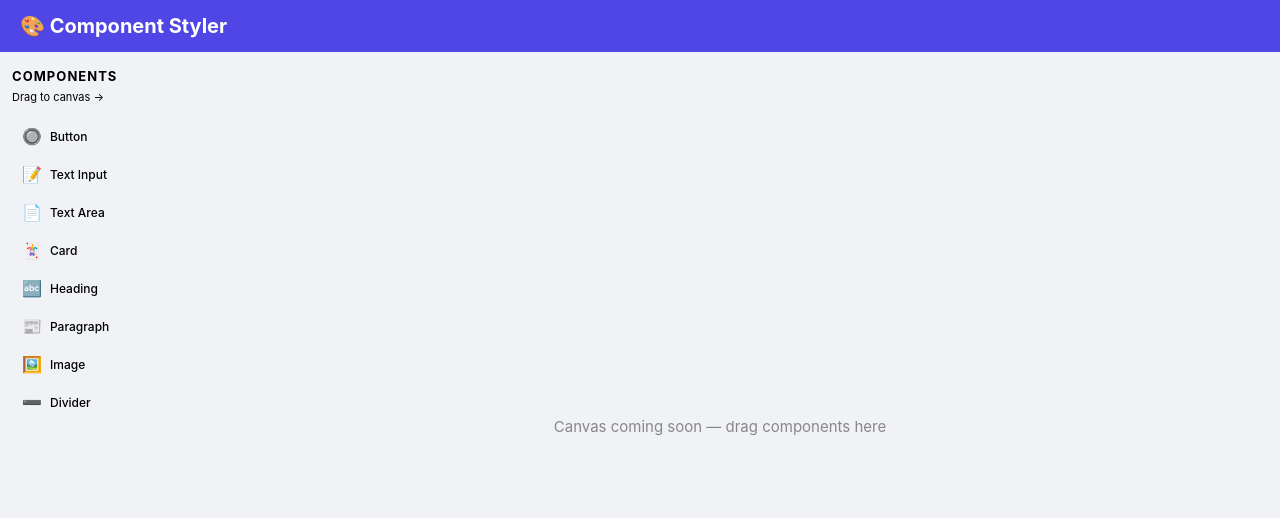
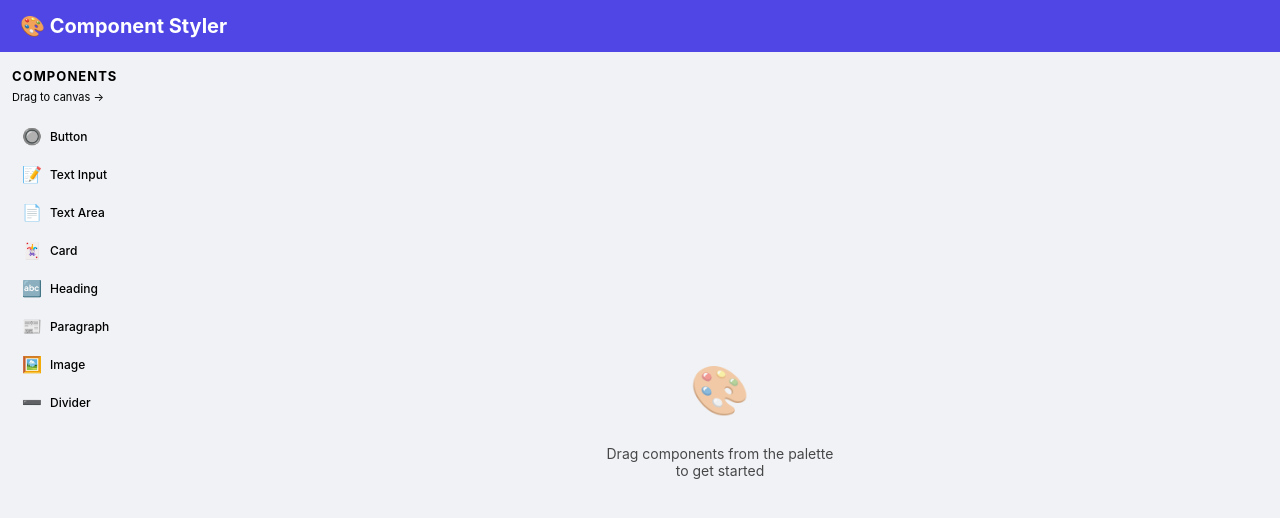
Before and after one commit to Darzu-Catalin/WP_LAB_6, a React (Create React App) app in the folder component-styler/: page / in a window 1280 px wide. Shown: the top 518 px of the page. Built offline with nearby package versions, Linux system fonts and the light colour scheme.

Commit message:
Implement canvas area and drag-drop functionality

```diff
--- a/component-styler/src/App.js
+++ b/component-styler/src/App.js
@@ -1,12 +1,61 @@
-import React from 'react';
-import { DndContext, PointerSensor, useSensor, useSensors } from '@dnd-kit/core';
+import React, { useState, useCallback } from 'react';
+import { DndContext, DragOverlay, PointerSensor, useSensor, useSensors } from '@dnd-kit/core';
+import { DEFAULT_STYLES, COMPONENT_TYPES, generateId } from './utils/componentUtils';
 import ComponentPalette from './components/ComponentPalette';
+import Canvas from './components/Canvas';
 import './App.css';
 
 function App() {
+  const [components, setComponents] = useState([]);
+  const [draggedPaletteType, setDraggedPaletteType] = useState(null);
+
   const sensors = useSensors(
     useSensor(PointerSensor, { activationConstraint: { distance: 5 } })
   );
+
+  const handleDragStart = useCallback((event) => {
+    const { active } = event;
+    if (active.data.current?.fromPalette) {
+      setDraggedPaletteType(active.data.current.componentType);
+    }
+  }, []);
+
+  const handleDragEnd = useCallback((event) => {
+    const { active, over, delta } = event;
+    setDraggedPaletteType(null);
+    if (!over) return;
+
+    if (active.data.current?.fromPalette && over.id === 'canvas') {
+      const canvasEl = document.querySelector('.canvas');
+      if (!canvasEl) return;
+      const rect = canvasEl.getBoundingClientRect();
+      const x = Math.max(0, Math.round((rect.width / 2) - 60 + (Math.random() - 0.5) * 80));
+      const y = Math.max(0, Math.round((rect.height / 2) - 30 + (Math.random() - 0.5) * 60));
+      const newComp = {
+        id: generateId(),
+        type: active.data.current.componentType,
+        position: { x, y },
+        styles: { ...DEFAULT_STYLES },
+      };
+      setComponents(prev => [...prev, newComp]);
+      return;
+    }
+
+    if (active.data.current?.fromCanvas) {
+      const compId = active.data.current.componentId;
+      setComponents(prev =>
+        prev.map(c =>
+          c.id === compId
+            ? { ...c, position: { x: Math.max(0, c.position.x + delta.x), y: Math.max(0, c.position.y + delta.y) } }
+            : c
+        )
+      );
+    }
+  }, []);
+
+  const paletteTypeInfo = draggedPaletteType
+    ? COMPONENT_TYPES.find(c => c.type === draggedPaletteType)
+    : null;
 
   return (
     <div className="app">
@@ -14,11 +63,17 @@ function App() {
         <h1 className="app-title">🎨 Component Styler</h1>
       </header>
       <div className="app-workspace">
-        <DndContext sensors={sensors}>
+        <DndContext sensors={sensors} onDragStart={handleDragStart} onDragEnd={handleDragEnd}>
           <ComponentPalette />
-          <main className="canvas-placeholder">
-            <p>Canvas coming soon — drag components here</p>
-          </main>
+          <Canvas components={components} selectedId={null} onSelectComponent={() => {}} />
+          <DragOverlay>
+            {paletteTypeInfo ? (
+              <div className="drag-overlay-item">
+                <span>{paletteTypeInfo.icon}</span>
+                <span>{paletteTypeInfo.label}</span>
+              </div>
+            ) : null}
+          </DragOverlay>
         </DndContext>
       </div>
     </div>
--- /dev/null
+++ b/component-styler/src/components/Canvas.css
@@ -0,0 +1,82 @@
+.canvas {
+  flex: 1;
+  position: relative;
+  background: var(--canvas-bg);
+  background-image:
+    radial-gradient(circle, var(--canvas-dot) 1px, transparent 1px);
+  background-size: 24px 24px;
+  overflow: hidden;
+  transition: background 0.2s;
+}
+
+.canvas.drop-over {
+  background-color: var(--canvas-drop-over);
+  outline: 2px dashed var(--accent);
+  outline-offset: -4px;
+}
+
+.canvas.empty .canvas-empty-state {
+  display: flex;
+}
+
+.canvas-empty-state {
+  display: none;
+  flex-direction: column;
+  align-items: center;
+  justify-content: center;
+  position: absolute;
+  inset: 0;
+  pointer-events: none;
+  gap: 12px;
+  color: var(--text-muted);
+}
+
+.empty-icon {
+  font-size: 48px;
+  opacity: 0.5;
+}
+
+.canvas-empty-state p {
+  font-size: 14px;
+  text-align: center;
+  max-width: 240px;
+  opacity: 0.7;
+}
+
+.canvas-component {
+  position: absolute;
+  padding: 4px;
+  border-radius: 6px;
+  border: 2px solid transparent;
+  transition: border-color 0.15s;
+  box-sizing: border-box;
+}
+
+.canvas-component:hover {
+  border-color: var(--accent-light);
+}
+
+.canvas-component.selected {
+  border-color: var(--accent);
+  box-shadow: 0 0 0 3px var(--accent-glow);
+}
+
+.selection-badge {
+  position: absolute;
+  top: -20px;
+  left: 0;
+  background: var(--accent);
+  color: white;
+  font-size: 10px;
+  font-weight: 600;
+  padding: 2px 6px;
+  border-radius: 4px 4px 0 0;
+  text-transform: uppercase;
+  letter-spacing: 0.05em;
+  pointer-events: none;
+  white-space: nowrap;
+}
+
+.component-preview {
+  display: contents;
+}
--- /dev/null
+++ b/component-styler/src/components/Canvas.js
@@ -0,0 +1,59 @@
+import React, { useRef, useState, useCallback } from 'react';
+import { useDroppable, useDraggable } from '@dnd-kit/core';
+import CanvasComponent from './CanvasComponent';
+import './Canvas.css';
+
+function DraggableCanvasComponent({ component, isSelected, onClick }) {
+  const { attributes, listeners, setNodeRef, transform, isDragging } = useDraggable({
+    id: component.id,
+    data: { fromCanvas: true, componentId: component.id },
+  });
+
+  const style = {
+    position: 'absolute',
+    left: component.position.x,
+    top: component.position.y,
+    transform: transform ? `translate(${transform.x}px, ${transform.y}px)` : undefined,
+    zIndex: isDragging ? 1000 : isSelected ? 10 : 1,
+    opacity: isDragging ? 0.85 : 1,
+    cursor: isDragging ? 'grabbing' : 'grab',
+  };
+
+  return (
+    <CanvasComponent
+      component={component}
+      isSelected={isSelected}
+      onClick={onClick}
+      dragRef={setNodeRef}
+      dragHandleProps={{ ...listeners, ...attributes }}
+      style={style}
+    />
+  );
+}
+
+export default function Canvas({ components, selectedId, onSelectComponent, onDropFromPalette }) {
+  const { setNodeRef, isOver } = useDroppable({ id: 'canvas' });
+
+  return (
+    <main
+      ref={setNodeRef}
+      className={`canvas${isOver ? ' drop-over' : ''}${components.length === 0 ? ' empty' : ''}`}
+      onClick={() => onSelectComponent(null)}
+    >
+      {components.length === 0 && (
+        <div className="canvas-empty-state">
+          <div className="empty-icon">🎨</div>
+          <p>Drag components from the palette to get started</p>
+        </div>
+      )}
+      {components.map(comp => (
+        <DraggableCanvasComponent
+          key={comp.id}
+          component={comp}
+          isSelected={comp.id === selectedId}
+          onClick={onSelectComponent}
+        />
+      ))}
+    </main>
+  );
+}
--- /dev/null
+++ b/component-styler/src/components/CanvasComponent.js
@@ -0,0 +1,63 @@
+import React from 'react';
+import { stylesToCSS } from '../utils/componentUtils';
+
+function renderComponent(type, styles) {
+  const css = stylesToCSS(styles);
+
+  switch (type) {
+    case 'button':
+      return <button style={css}>Button</button>;
+    case 'input':
+      return <input style={css} type="text" placeholder="Text input..." readOnly />;
+    case 'textarea':
+      return <textarea style={{ ...css, resize: 'none' }} placeholder="Text area..." readOnly rows={3} />;
+    case 'card':
+      return (
+        <div style={css}>
+          <strong style={{ display: 'block', marginBottom: 6 }}>Card Title</strong>
+          <p style={{ margin: 0, fontSize: '12px', opacity: 0.7 }}>Card content goes here.</p>
+        </div>
+      );
+    case 'heading':
+      return <h2 style={{ ...css, margin: 0 }}>Heading Text</h2>;
+    case 'paragraph':
+      return <p style={{ ...css, margin: 0 }}>This is a paragraph of example text content.</p>;
+    case 'image':
+      return (
+        <div
+          style={{
+            ...css,
+            display: 'flex',
+            alignItems: 'center',
+            justifyContent: 'center',
+            minHeight: 80,
+            backgroundColor: css.backgroundColor || '#e5e7eb',
+            fontSize: '24px',
+          }}
+        >
+          🖼️
+        </div>
+      );
+    case 'divider':
+      return <hr style={{ ...css, border: 'none', borderTop: `${styles.borderWidth || 1}px ${styles.borderStyle || 'solid'} ${styles.borderColor || '#cccccc'}`, margin: `${styles.marginTop || 8}px 0` }} />;
+    default:
+      return <div style={css}>{type}</div>;
+  }
+}
+
+export default function CanvasComponent({ component, isSelected, onClick, dragHandleProps, dragRef, style }) {
+  return (
+    <div
+      ref={dragRef}
+      className={`canvas-component${isSelected ? ' selected' : ''}`}
+      style={style}
+      onClick={(e) => { e.stopPropagation(); onClick(component.id); }}
+      {...dragHandleProps}
+    >
+      {isSelected && <div className="selection-badge">{component.type}</div>}
+      <div className="component-preview" style={{ pointerEvents: 'none' }}>
+        {renderComponent(component.type, component.styles)}
+      </div>
+    </div>
+  );
+}
```
